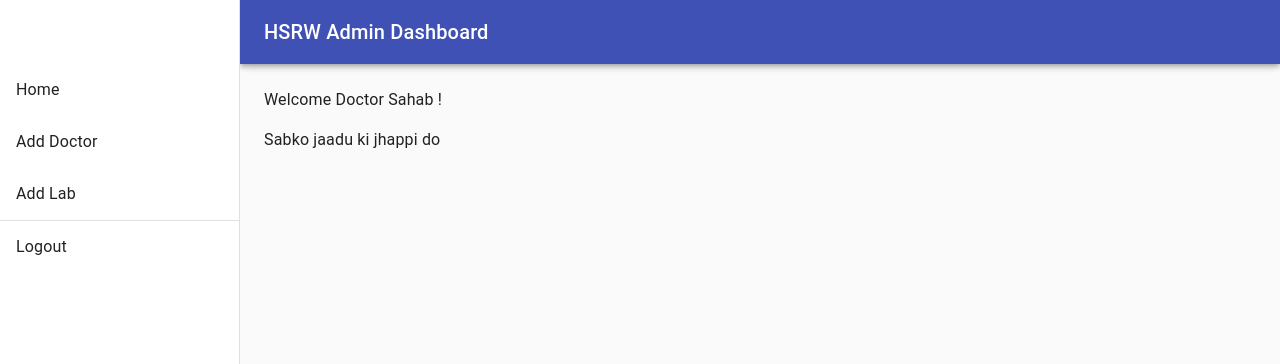
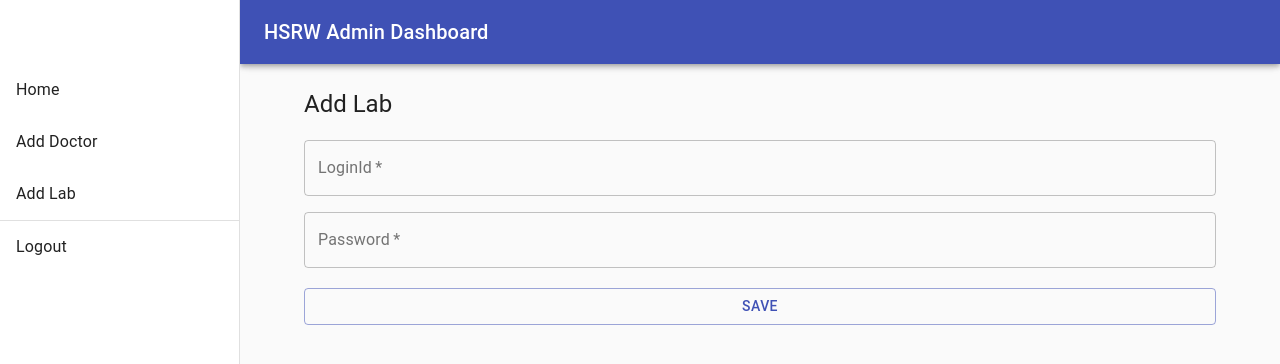
Before and after one commit to adityaghag/GDPRInHeathCare, a React (Create React App) app in the folder frontend/: page /addlab in a window 1280 px wide. Shown: the top 364 px of the page. Built offline with nearby package versions, Linux system fonts and the light colour scheme.

Commit message:
add lab component

```diff
--- a/frontend/src/component/admin/Addlab.js
+++ b/frontend/src/component/admin/Addlab.js
@@ -2,6 +2,12 @@
 import { makeStyles } from '@material-ui/core/styles';
 import Typography from '@material-ui/core/Typography';
 import AdminDrawer from './AdminDrawer';
+import Button from '@material-ui/core/Button';
+import CssBaseline from '@material-ui/core/CssBaseline';
+import TextField from '@material-ui/core/TextField';
+import Grid from '@material-ui/core/Grid';
+import Container from '@material-ui/core/Container';
+
 
 const drawerWidth = 240;
 
@@ -37,12 +43,51 @@
       <AdminDrawer></AdminDrawer>
       <main className={classes.content}>
         <div className={classes.toolbar} />
-        <Typography paragraph>
-          Welcome Doctor Sahab !
-        </Typography>
-        <Typography paragraph>
-          Sabko jaadu ki jhappi do
-        </Typography>
+        <Container component="main" maxWidth="md">
+          <CssBaseline />
+          <div className={classes.paper}>
+            <Typography component="h1" variant="h5">
+              Add Lab
+            </Typography>
+            <br />
+            <form className={classes.form} noValidate>
+              <Grid container spacing={2}>
+                <Grid item xs={12}>
+                  <TextField
+                    variant="outlined"
+                    required
+                    fullWidth
+                    id="loginId"
+                    label="LoginId"
+                    name="loginId"
+                    autoComplete="loginId"
+                  />
+                </Grid>
+                <Grid item xs={12}>
+                  <TextField
+                    variant="outlined"
+                    required
+                    fullWidth
+                    name="password"
+                    label="Password"
+                    type="password"
+                    id="password"
+                    autoComplete="current-password"
+                  />
+                </Grid>
+              </Grid>
+              <br></br>
+              <Button
+                type="submit"
+                fullWidth
+                variant="outlined"
+                color="primary"
+              >
+                save
+          </Button>
+            </form>
+          </div>
+        </Container>
       </main>
     </div>
   );
--- a/frontend/src/component/admin/Admin.js
+++ b/frontend/src/component/admin/Admin.js
@@ -39,10 +39,7 @@
       <main className={classes.content}>
         <div className={classes.toolbar} />
         <Typography paragraph>
-          Welcome Doctor Sahab !
-        </Typography>
-        <Typography paragraph>
-          Sabko jaadu ki jhappi do
+          Welcome Admin
         </Typography>
       </main>
     </div>
```
